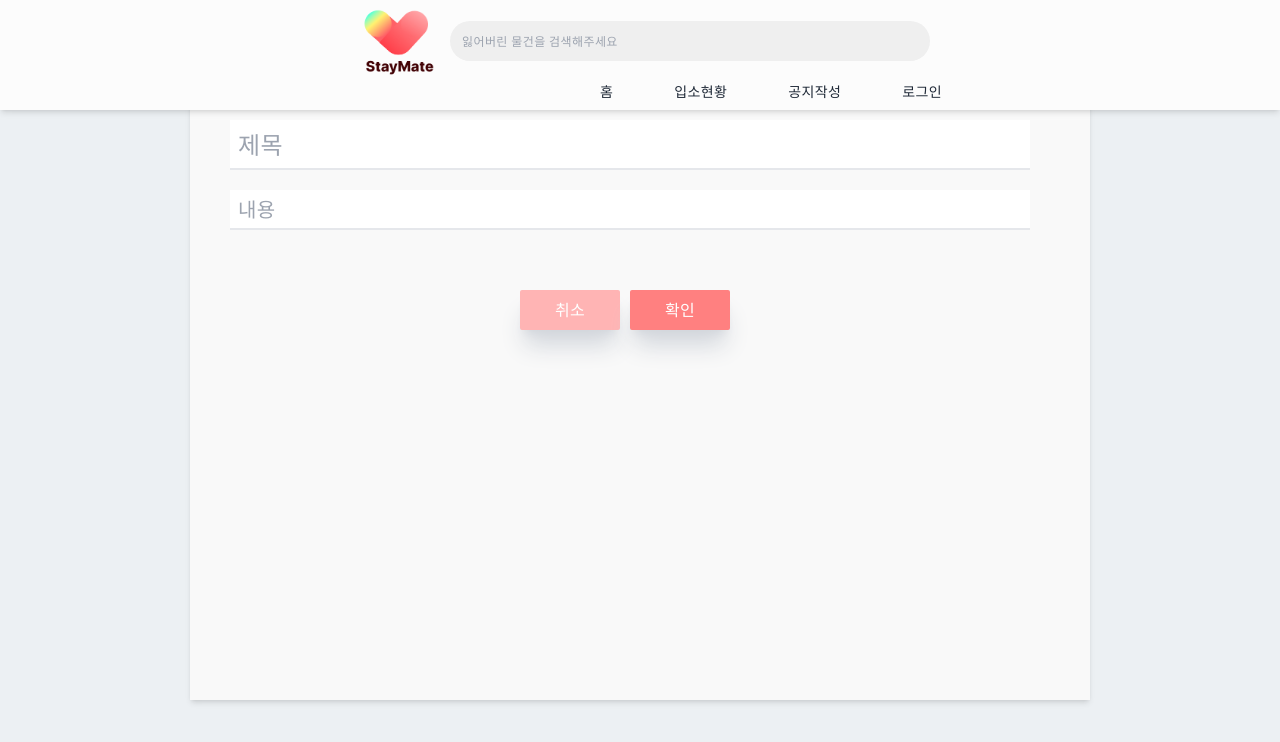
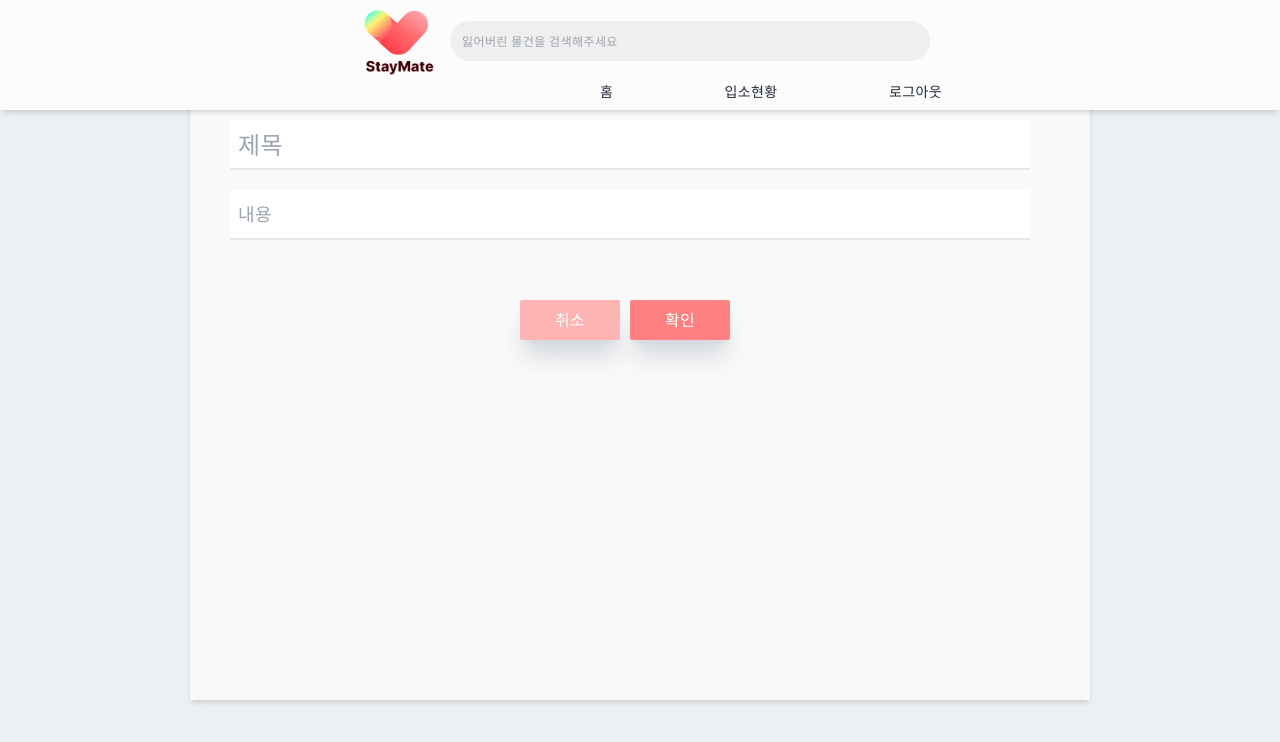
Before and after one commit to Stay-Mate/Stay-mate-client, a Next.js app: page /noticepost in a window 1280 px wide. Shown: the top 742 px of the page. Built offline with nearby package versions, Linux system fonts and the light colour scheme.

Commit message:
CHORE : 계정 여부에 따른 렌더링

```diff
--- /dev/null
+++ b/components/Enter/index.tsx
@@ -0,0 +1,5 @@
+import React from "react";
+
+export const Enter = () => {
+  return <div>Enter</div>;
+};
--- a/components/LostPost/NoticepostForm.tsx
+++ b/components/LostPost/NoticepostForm.tsx
@@ -34,7 +34,7 @@ const NoticepostForm = () => {
 
   const handleCancel = (e: MouseEvent<HTMLButtonElement>) => {
     e.preventDefault();
-    router.push("/");
+    router.push("/main");
   };
 
   const handleSubmit = async (e: FormEvent<HTMLFormElement>) => {
@@ -100,7 +100,7 @@ const NoticepostForm = () => {
           />
           <br />
           <input
-            className="w-[800px] h-[40px] outline-none text-xl text-[#766D6D] ml-10 mt-5 p-2 border-b-2"
+            className="w-[800px] h-[50px] outline-none text-lg text-[#766D6D] ml-10 mt-5 p-2 border-b-2"
             placeholder="내용"
             value={post.content}
             onChange={(e) =>
--- a/components/NavBar/index.tsx
+++ b/components/NavBar/index.tsx
@@ -5,6 +5,10 @@ import navlogo from "../../public/assets/navLogo.png";
 
 const NavBar = () => {
   const [nav, setNav] = useState(false);
+
+  // TODO : custom Hook을 통해 상채 가져오기
+  const isAdmin = false;
+  const isLoggedIn = true;
 
   return (
     <nav className="fixed flex flex-col  w-full h-[110px] shadow-md z-[100] ease-in-out duration-300 bg-[#FCFCFC]">
@@ -24,15 +28,29 @@ const NavBar = () => {
           <li className="mr-2 hover:text-[#B2A4FF] cursor-pointer">
             <Link href="/main">홈</Link>
           </li>
+          {isAdmin && isLoggedIn ? (
             <li className="mr-2 hover:text-[#B2A4FF] cursor-pointer">
-            <Link href="/allenter">입소현황</Link>
+              <Link href="/allenter">전체 입소현황</Link>
             </li>
+          ) : (
+            <li className="mr-2 hover:text-[#B2A4FF] cursor-pointer">
+              <Link href="/enter">입소현황</Link>
+            </li>
+          )}
+          {isAdmin && isLoggedIn ? (
             <li className="mr-2 hover:text-[#B2A4FF] cursor-pointer">
               <Link href="/noticepost">공지작성</Link>
             </li>
+          ) : null}
+          {isLoggedIn ? (
+            <li className="mr-2 hover:text-[#B2A4FF] cursor-pointer">
+              <Link href="/login">로그아웃</Link>
+            </li>
+          ) : (
             <li className="mr-2 hover:text-[#B2A4FF] cursor-pointer">
               <Link href="/login">로그인</Link>
             </li>
+          )}
         </ul>
       </div>
 
--- /dev/null
+++ b/pages/enter.tsx
@@ -0,0 +1,12 @@
+import { Enter } from '@/components/Enter'
+import React from 'react'
+
+const enter = () => {
+  return (
+    <div>
+      <Enter/>
+    </div>
+  )
+}
+
+export default enter
```
Lines whose indentation alone changed are shown as unchanged.
